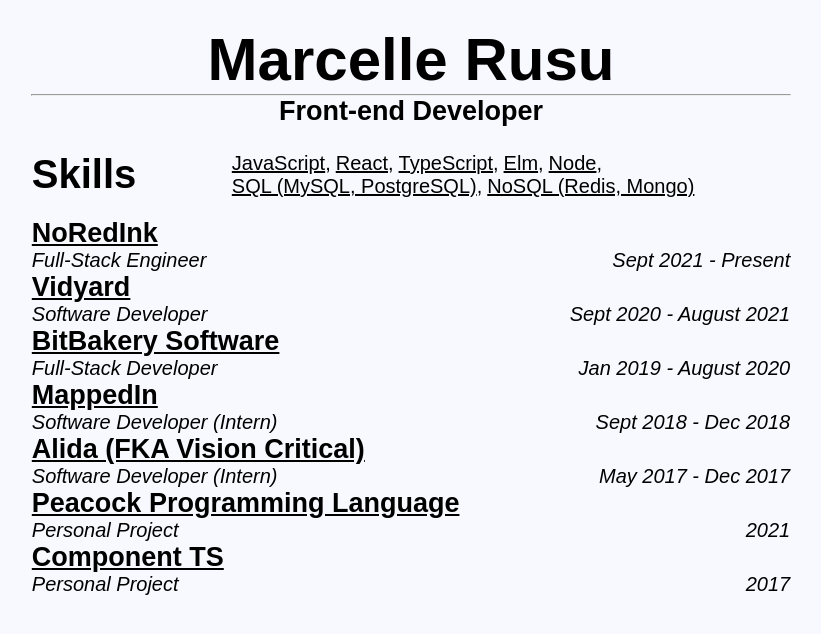
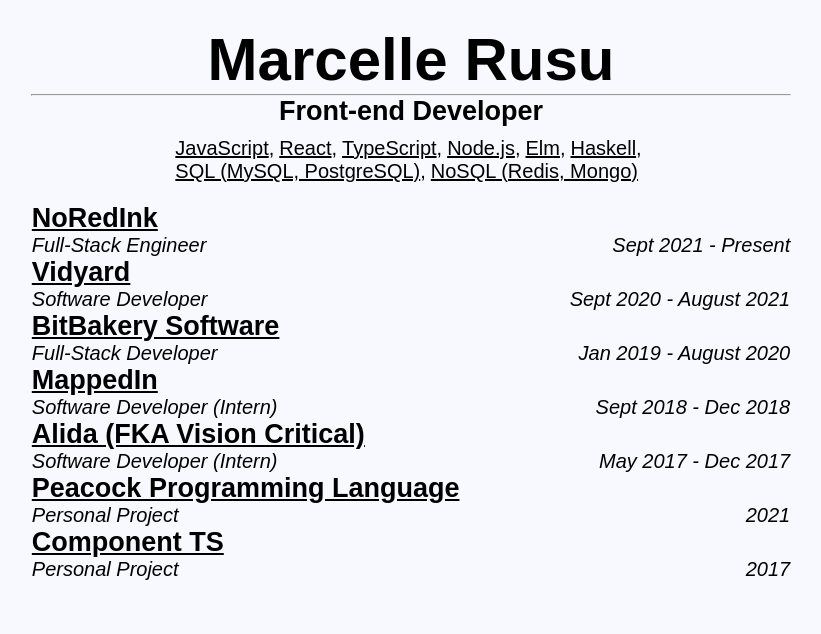
Before and after one commit to marcellerusu/personal-website, a React (Create React App) app: page / in a window 1280 px wide. Shown: the top 634 px of the page, without its empty margins (229-1050 px from the left). Built offline with nearby package versions, Linux system fonts and the light colour scheme; a web font is replaced by a local one.

Commit message:
remove "Skills" heading

```diff
--- a/src/App.js
+++ b/src/App.js
@@ -36,9 +36,10 @@
   font-size: 20px;
 `;
 const Skills = styled.div`
-  margin: 25px 20% 0 20%;
+  margin: 10px 20% 0 20%;
 
   display: flex;
+  justify-content: center;
   margin-bottom: 20px;
 `;
 
@@ -61,7 +62,7 @@
 `;
 
 const Details = styled.details`
-  transition: background-color 250ms ease-out 20ms;
+  transition: background-color 250ms ease-out 0ms;
   &:hover {
     background-color: white;
   }
@@ -107,7 +108,7 @@
 
 function App() {
   const skills = [
-    ["JavaScript", "React", "TypeScript", "Elm", "Node"],
+    ["JavaScript", "React", "TypeScript", "Node.js", "Elm", "Haskell"],
     ["SQL (MySQL, PostgreSQL)", "NoSQL (Redis, Mongo)"],
   ];
   return (
@@ -128,9 +129,6 @@
       </div> */}
       <Body>
         <Skills>
-          <Key>
-            <h2>Skills</h2>
-          </Key>
           <Value>
             <Row>
               {skills[0].map((skill) => (
```
